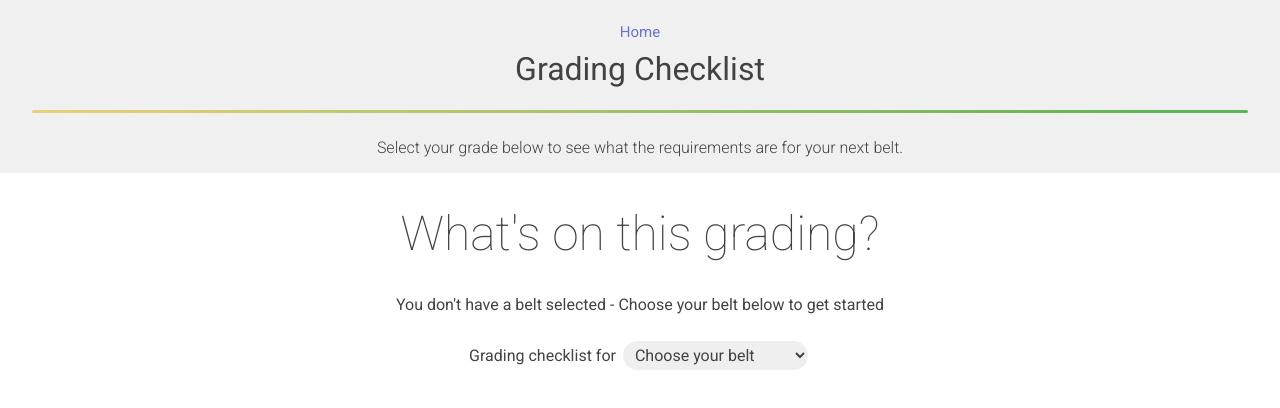
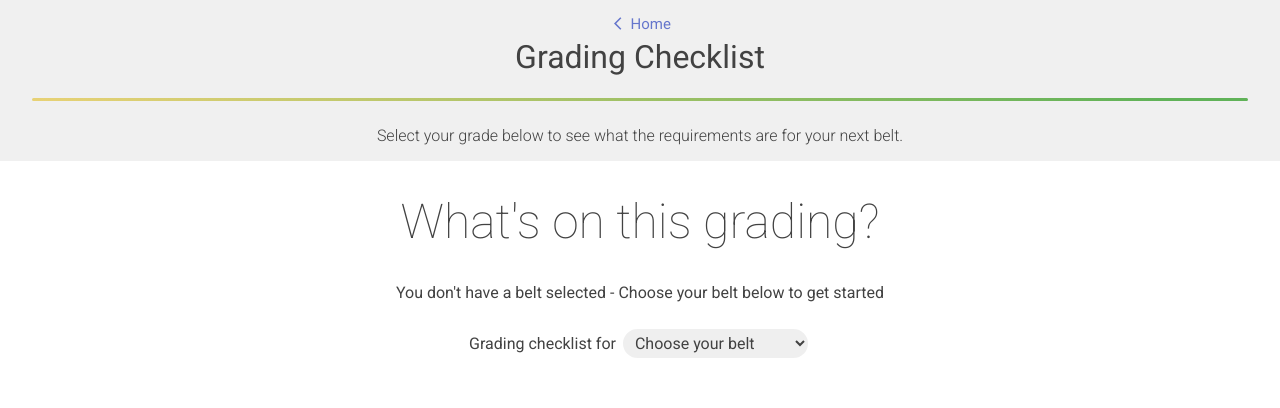
Before and after one commit to PineaFan/FreeflowTaekwondo, a Next.js app: page /checklist in a window 1280 px wide. Shown: the top 408 px of the page. Built offline with nearby package versions, Linux system fonts and the light colour scheme.

Commit message:
Fixed styling issues (Should be ready for release

```diff
--- a/components/checklistModules/patterns.tsx
+++ b/components/checklistModules/patterns.tsx
@@ -23,8 +23,9 @@ function constructPattern(patternData: pattern, index: number, accent: string, f
     </div>
     // The ready position files are stored as the patternData.ready value, but only the first letter
     const readyPosition = patternData.ready.split(" ").map((word) => word[0]).join("").toUpperCase()
+    const title = <SectionSubheading id={`patterns.${index}`} showLine={false}>{patternData.name}</SectionSubheading>
     return <div className={Styles.list} key={index}>
-        <a href={`pattern/${patternData.name}`}><SectionSubheading id={`patterns.${index}`} showLine={false}>{patternData.name}<RightArrow colour={accent} /></SectionSubheading></a>
+        { fullPage ? title : <a href={`pattern/${patternData.name}`} className={Styles.inlineText}>{title}<RightArrow colour={accent} /></a> }
         <CardRow>
             <Card
                 title={patternData.name}
--- a/components/header.tsx
+++ b/components/header.tsx
@@ -9,15 +9,15 @@ const capitalise = (string: string) => {
     return string.charAt(0).toUpperCase() + string.slice(1);
 }
 
-const generateHomeLocation = (showHomeButton?: string) => {
-    if (!showHomeButton) {
+const generateHomeLocation = (backLink?: string) => {
+    if (!backLink) {
         return "Home";
     }
-    showHomeButton = showHomeButton.split("#")[0].split("?")[0];
-    if (showHomeButton === "/") {
+    backLink = backLink.split("#")[0].split("?")[0];
+    if (backLink === "/") {
         return "Home";
     }
-    const split = showHomeButton.split("/");
+    const split = backLink.split("/");
     return capitalise(split[split.length - 1]);
 }
 
@@ -26,13 +26,13 @@ export default function Header(props: React.PropsWithChildren<{
     subtitle?: string,
     description: string,
     colour?: string,
-    showHomeButton?: string,  // TODO: Show this
+    backLink?: string,  // TODO: Show this
     loading?: boolean,
 }>) {
-    const homeLocation = generateHomeLocation(props.showHomeButton);
+    const homeLocation = generateHomeLocation(props.backLink);
     return <div className={Styles.container}>
         <div className={Styles.close}>
-            { props.showHomeButton ? <a href={props.showHomeButton} className={Styles.link}><LeftArrow colour={props.colour} />{homeLocation}</a> : null }
+            { props.backLink ? <a href={props.backLink} className={Styles.link}><LeftArrow colour={'6576CC'} />{homeLocation}</a> : null }
             <div className={Styles.horizontal}>
                 <h1 className={Styles.h1}>{props.title}</h1>
             </div>
--- a/components/icons.tsx
+++ b/components/icons.tsx
@@ -15,7 +15,7 @@ export function Share(props: React.PropsWithChildren<{
     return (
         <>
             <div className={Styles.container}>
-                <svg width="24" height="24" viewBox="0 0 24 24" fill="none" xmlns="http://www.w3.org/2000/svg" className={Styles.icon}>
+                <svg width="24" height="24" viewBox="0 0 24 24" fill="none" xmlns="http://www.w3.org/2000/svg" className={Styles.icon} style={{height: "12px"}}>
                     <path d="M5 21C4.45 21 3.97917 20.8042 3.5875 20.4125C3.19583 20.0208 3 19.55 3 19V5C3 4.45 3.19583 3.97917 3.5875 3.5875C3.97917 3.19583 4.45 3 5 3H12V5H5V19H19V12H21V19C21 19.55 20.8042 20.0208 20.4125 20.4125C20.0208 20.8042 19.55 21 19 21H5ZM9.7 15.7L8.3 14.3L17.6 5H14V3H21V10H19V6.4L9.7 15.7Z" fill={colour}/>
                 </svg>
             </div>
@@ -33,7 +33,9 @@ export function RightArrow(props: React.PropsWithChildren<{
     return (
         <>
             <div className={Styles.container}>
-                <svg xmlns="http://www.w3.org/2000/svg" height="24" viewBox="0 -960 960 960" width="24"><path d="m321-80-71-71 329-329-329-329 71-71 400 400L321-80Z" fill={colour}/></svg>
+                <div className={Styles.center}>
+                    <svg xmlns="http://www.w3.org/2000/svg" height="24" viewBox="0 -960 960 960" width="24" className={Styles.icon}><path d="m321-80-71-71 329-329-329-329 71-71 400 400L321-80Z" fill={colour}/></svg>
+                </div>
             </div>
         </>
     );
@@ -46,11 +48,12 @@ export function LeftArrow(props: React.PropsWithChildren<{
     if (colour[0] !== "#") {
         colour = "#" + colour;
     }
-    return <></> // TODO: make this the right size
     return (
         <>
             <div className={Styles.container}>
-                <svg xmlns="http://www.w3.org/2000/svg" height="24" viewBox="0 -960 960 960" width="24"><path d="M400-80 0-480l400-400 71 71-329 329 329 329-71 71Z" fill={colour}/></svg>
+                <div className={Styles.center}>
+                    <svg xmlns="http://www.w3.org/2000/svg" height="24" viewBox="0 -960 960 960" width="24" className={Styles.icon}><path d="M400-80 0-480l400-400 71 71-329 329 329 329-71 71Z" fill={colour}/></svg>
+                </div>
             </div>
         </>
     );
--- a/pages/checklist.tsx
+++ b/pages/checklist.tsx
@@ -161,14 +161,14 @@ export default function Checklist() {
         // subtitle="Check all the requirements for your next grading."
         description="Select your grade below to see what the requirements are for your next belt."
         colour={beltChose ? belts[belt].stripe : "FFFFFF"}
-        showHomeButton={"/"}
+        backLink={"/"}
         loading={!beltChose}
     />;
 
     if (!beltChose) {
         return <>
             { header }
-            <NoBelt title={"What's on this grading?"} backLink={'checklist'} setBelt={setBelt} />
+            <NoBelt title={"What's on this grading?"} backLink={'home'} setBelt={setBelt} />
         </>;
     }
 
--- a/pages/flashcard.tsx
+++ b/pages/flashcard.tsx
@@ -62,7 +62,7 @@ export default function Flashcards() {
         title="Theory Flashcards"
         colour={belts[belt].stripe}
         description="Test your knowledge of the theory for your next grading."
-        showHomeButton={"/checklist#theory"}
+        backLink={"/checklist#theory"}
         loading={!beltChose}
     />;
     if (!beltChose) {
--- a/pages/pattern/[pattern].tsx
+++ b/pages/pattern/[pattern].tsx
@@ -18,7 +18,7 @@ export default function Page() {
         description="This shouldn't take long."
         colour="F27878"
         loading={true}
-        showHomeButton={"/home"}
+        backLink={"/home"}
     />;
     const toSearch = (router.query.pattern ? router.query.pattern : "") as string
     // Find if the pattern is in the list of patterns
@@ -30,7 +30,7 @@ export default function Page() {
             subtitle={`Searched pattern list for "${toSearch}"`}
             description="Here's a list of all the patterns."
             colour="F27878"
-            showHomeButton={"/home"}
+            backLink={"/home"}
             loading={router.query.pattern === "loading"}
         /><br />
         <div style={{display: "flex", flexDirection: "column", gap: "1rem"}}>
@@ -61,7 +61,7 @@ export default function Page() {
             title={`Pattern ${patternObject.name}`}
             description={`Here's what you need to know about ${patternObject.name}.`}
             colour={beltChose!.stripe}
-            showHomeButton={"/checklist"}
+            backLink={"/checklist"}
         />
         <Patterns belt={internalBeltName!} beltObject={beltChose!} data={[patternObject]} fullPage={true}/>
     </>
--- a/styles/components/header.module.css
+++ b/styles/components/header.module.css
@@ -31,6 +31,7 @@
     font-size: 2rem;
     margin: 0;
     line-height: 2rem;
+    display: inline;
 }
 
 .h2 {
@@ -39,6 +40,7 @@
     margin: 0;
     text-align: center;
     width: 100%;
+    display: inline;
 }
 
 .p {
@@ -48,12 +50,6 @@
     text-align: center;
     width: 100%;
 }
-
-/* Create an animation which turns a div into a loading bar by making it all white, then wiping to yellow, then green, then blue, then red, then black, then back to white */
-
-/* Define the animation
-The transition between each colour should smoothly wipe rather than fade
-*/
 
 @keyframes loading {
     0% {
@@ -78,7 +74,7 @@ The transition between each colour should smoothly wipe rather than fade
     justify-content: center;
     align-items: center;
     gap: 10px;
-    height: 2rem;
+    min-height: 2rem;
     width: 100%;
 }
 
@@ -91,10 +87,10 @@ The transition between each colour should smoothly wipe rather than fade
     justify-content: center;
     align-items: center;
     gap: 0.1rem;
-    height: 2rem;
+    height: 15px;
     width: 100%;
 
     font-size: 15px;
     padding: 0;
-    margin: 0;
+    margin-bottom: 5px;
 }
--- a/styles/components/icons.module.css
+++ b/styles/components/icons.module.css
@@ -8,6 +8,15 @@
 }
 
 .icon {
-    height: 12px;
-    width: 12px;
+    height: 100%;
+    max-height: 30px;
+    width: auto;
 }
+
+.center {
+    display: flex;
+    height: 100%;
+    align-items: center;
+    justify-content: center;
+    flex-direction: column;
+}
```
Also changed, not shown: styles/components/checklistModule/patterns.module.css (line endings or trailing spaces).
